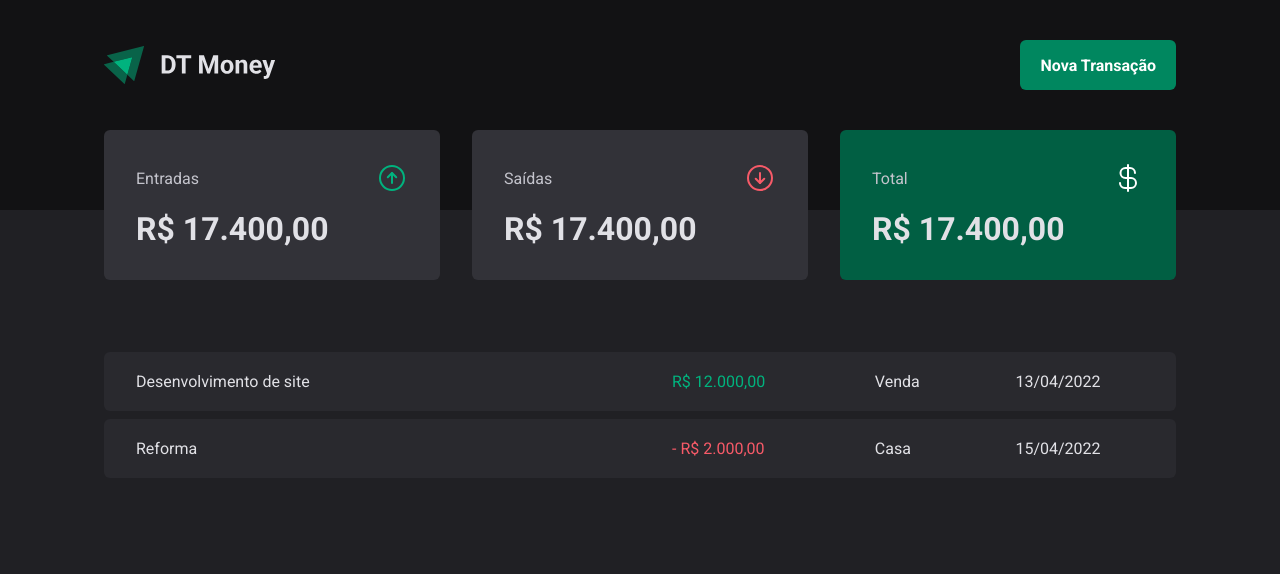
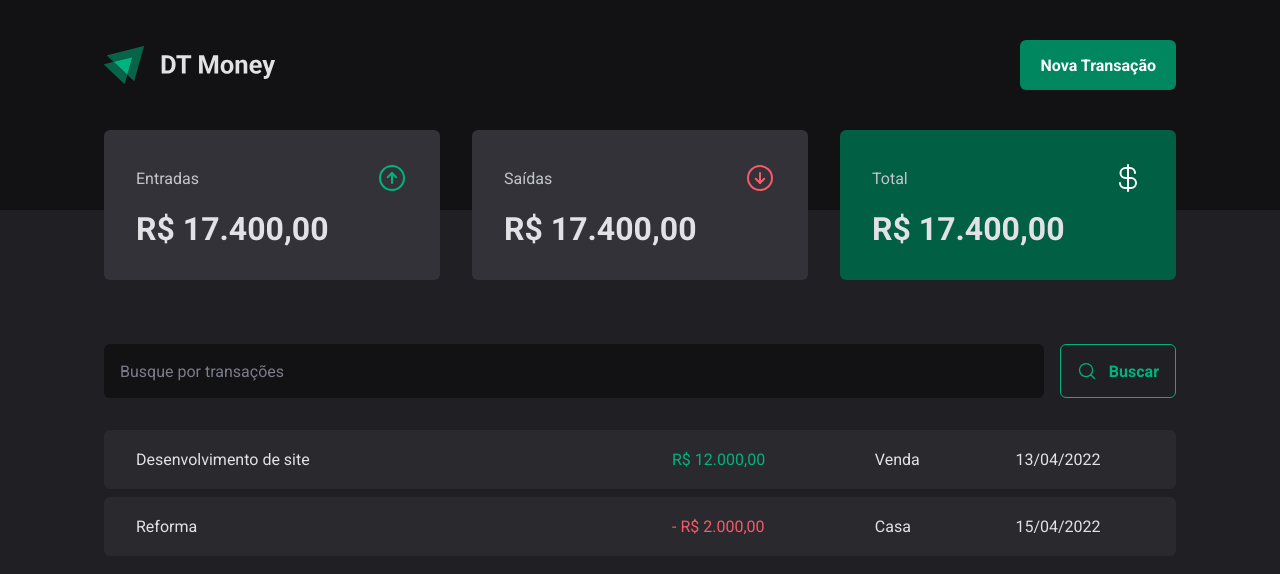
Before and after one commit to rodrrigodev/DT-Money, a React (Vite) app: page / in a window 1280 px wide. Shown: the top 574 px of the page. Built offline with nearby package versions, Linux system fonts and the light colour scheme.

Commit message:
SearchForm

```diff
--- /dev/null
+++ b/src/pages/Transations/components/SearchForm/index.tsx
@@ -0,0 +1,15 @@
+import { MagnifyingGlass } from "phosphor-react";
+import { SearchFormContainer } from "./styles";
+
+export function SearchForm() {
+    return (
+        <SearchFormContainer>
+            <input type="text" placeholder="Busque por transações" />
+
+            <button type="submit">
+                <MagnifyingGlass size={20}/>
+                Buscar
+            </button>
+        </SearchFormContainer>
+    )
+}
--- /dev/null
+++ b/src/pages/Transations/components/SearchForm/styles.ts
@@ -0,0 +1,39 @@
+import styled from "styled-components";
+
+export const SearchFormContainer = styled.form`
+    display: flex;
+    gap: 1rem;
+
+    input{
+        flex: 1;
+        border-radius: 6px;
+        border: 0;
+        background-color: ${props => props.theme["gray-900"]};
+        color: ${props => props.theme["gray-300"]};
+        padding: 1rem;
+
+        &::placeholder{
+        color: ${props => props.theme["gray-500"]};
+        }
+    }
+
+    button{
+        display: flex;
+        align-items: center;
+        gap: .75rem;
+
+        padding: 1rem;
+        background-color: transparent;
+        border: 1px solid ${props => props.theme["green-300"]};
+        color: ${props => props.theme["green-300"]};
+        font-weight: bold;
+        border-radius: 6px;
+
+        &:hover{
+            border: 1px solid ${props => props.theme["green-500"]};
+            background-color: ${props => props.theme["green-500"]};
+            color: ${props => props.theme["white"]};
+            transition: background-color 0.2s, color 0.2s, border 0.2s;
+        }
+    }
+`
--- a/src/pages/Transations/index.tsx
+++ b/src/pages/Transations/index.tsx
@@ -1,5 +1,6 @@
 import { Header } from "../../components/Header";
 import { Summary } from "../../components/Summary";
+import { SearchForm } from "./components/SearchForm";
 import { PriceHighlight, TransationsContainer, TranstionsTable } from "./styles";
 
 export function Transations() {
@@ -9,6 +10,7 @@
             <Summary />
 
             <TransationsContainer>
+                <SearchForm/>
                 <TranstionsTable>
                     <tbody>
                         <tr>
--- a/src/pages/Transations/styles.ts
+++ b/src/pages/Transations/styles.ts
@@ -11,7 +11,7 @@
     width: 100%;
     border-collapse: separate;
     border-spacing: 0 .5rem;
-    /* margin-top: 1.5rem; */
+    margin-top: 1.5rem;
 
     td{
         padding: 1.25rem 2rem;
```
